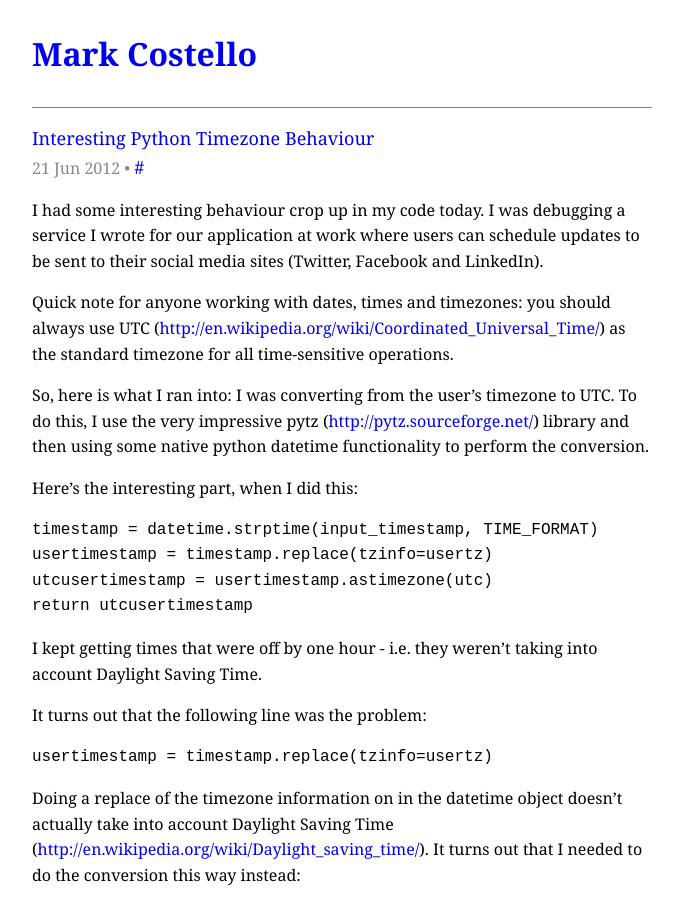
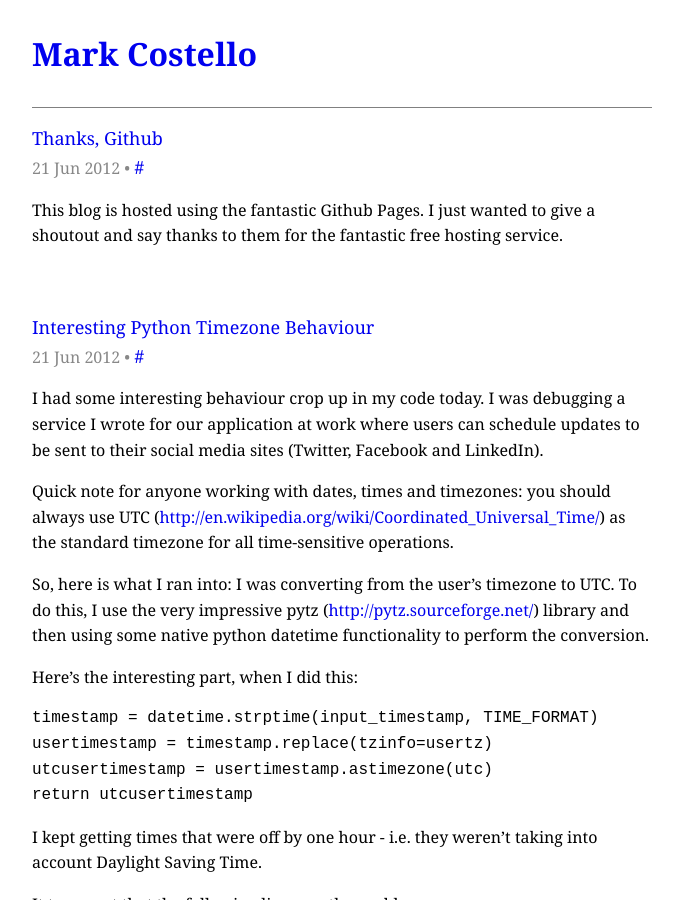
Before and after one commit to mcos/mcos.github.com, a Jekyll site: the page built from index.html, in a window 1280 px wide and 900 px high. Shown: the whole window, without its empty margins (298-977 px from the left). Built offline with Jekyll 4.4.1, drawn with Linux system fonts in a browser that asks for light colours; Markdown is read by kramdown in place of the engine named in the settings.

Commit message:
Added new post

```diff
--- a/_config.yml
+++ b/_config.yml
@@ -6,6 +6,5 @@ author :
   github : http://github.com/mcos
   twitter : http://twitter.com/mjcos
 
-markdown: rdiscount
 pygments: true
 permalink: pretty
--- /dev/null
+++ b/_posts/2012-06-21-thanks-github.markdown
@@ -0,0 +1,7 @@
+---
+layout: post
+title: Thanks, Github
+ref_url: http://pages.github.com
+---
+
+This blog is hosted using the fantastic Github Pages. I just wanted to give a shoutout and say thanks to them for the fantastic free hosting service.
```
